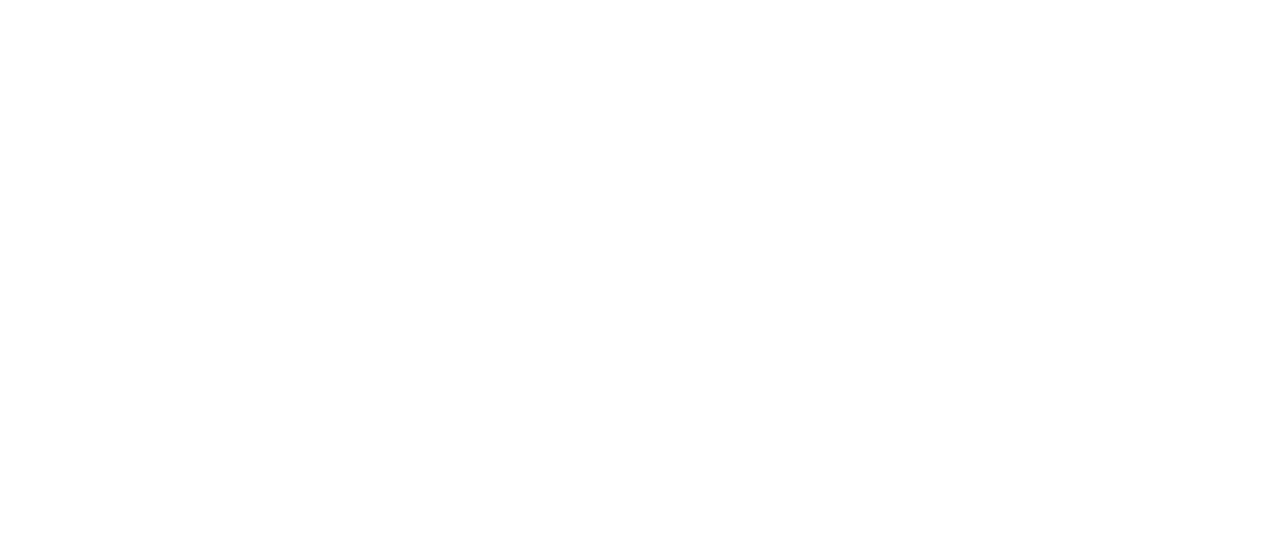
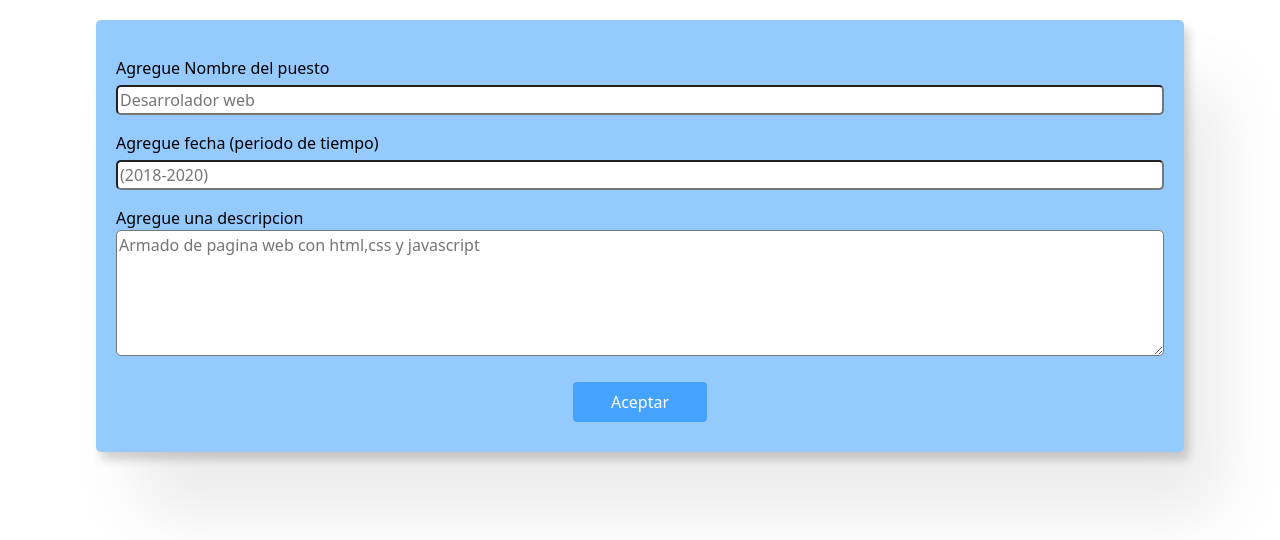
Before and after one commit to FlorFuentes/Portfolio_FrontEnd, an Angular app: page /experiencia/new in a window 1280 px wide. Before the commit this address led to /. Shown: the top 540 px of the page. Built offline with nearby package versions, Linux system fonts and the light colour scheme; a web font is replaced by a local one.

Commit message:
Experiencia terminado con sus 4 peticiones funcionando

```diff
--- a/src/app/Componentes/edicion-de-usuario/experiencia-edicion/crear-experiencia/crear-experiencia.component.css
+++ b/src/app/Componentes/edicion-de-usuario/experiencia-edicion/crear-experiencia/crear-experiencia.component.css
@@ -0,0 +1,70 @@
+.exp {
+    text-decoration: none;
+    max-width: 200px;
+    padding: 10px;
+    margin: 20px;
+    color: white;
+    background-color: rgba(30, 143, 255, 0.671);
+    border-radius: 10px;
+    cursor: pointer;
+    transition: all 0.2s ease-in-out
+  }
+  .exp:hover {
+    background-color: rgba(30, 143, 255, 0.555);
+    color: white;
+  }
+  .exp i {
+    padding: 0px 10px;
+  }
+
+ .form-expe-agre {
+    appearance: none;
+
+  }
+
+  /* formulario */
+.form-expe-agregar {
+  margin:20px;
+    box-shadow:
+      5px 7.9px 8.4px rgba(0, 0, 0, 0.16),
+      40px 63px 67px rgba(0, 0, 0, 0.08);
+    padding: 20px;
+    background-color: rgba(30, 143, 255, 0.471);
+    border-radius: 5px;
+    width: 85%;
+  }
+
+  .form-div {
+    color: black;
+    display: flex;
+    flex-direction: column;
+    text-align: left;
+    margin: 16px 0;
+  }
+
+  .form-div input[type="text"] {
+    margin-top: 5px;
+    border-radius: 5px;
+    outline: none;
+  }
+
+  #text-area {
+    border-radius: 5px;
+  }
+
+  /* Boton aceptar */
+.button-aceptar input[type="submit"] {
+    margin: 10px;
+    padding: 8px 38px;
+    border: none;
+    border-radius: 4px;
+    color: white;
+    background-color: rgba(30, 143, 255, 0.671);
+    transition: all 0.2s ease;
+    text-align: center;
+}
+
+.button-aceptar input[type="submit"]:hover {
+    background-color: rgba(30, 143, 255, 0.411);
+    color: white;
+}
--- a/src/app/Componentes/edicion-de-usuario/experiencia-edicion/crear-experiencia/crear-experiencia.component.html
+++ b/src/app/Componentes/edicion-de-usuario/experiencia-edicion/crear-experiencia/crear-experiencia.component.html
@@ -1 +1,22 @@
-<p>crear-experiencia works!</p>
+<div class="exp-agregar d-flex flex-column justify-content-center align-items-center">
+    <form [formGroup]="formExpAgregar" (ngSubmit)="onSubmitExperiencia()" class="form-expe-agregar">
+        <div class="form-div">
+        <label for="puesto">Agregue Nombre del puesto </label>
+        <input type="text" id="puesto" formControlName="puesto" placeholder="Desarrolador web">
+        </div>
+        <div class="form-div">
+            <label for="fecha">Agregue fecha (periodo de tiempo)</label>
+            <input type="text" id="fecha" formControlName="fecha" placeholder="(2018-2020)">
+        </div>
+
+        <div class="form-div">
+        <label for="text-area">Agregue una descripcion</label>
+        <textarea  formControlName="descripcion" id="text-area" cols="30" rows="5"
+            placeholder="Armado de pagina web con html,css y javascript"></textarea>
+        </div>
+
+        <div class="button-aceptar text-center">
+        <input type="submit" value="Aceptar">
+        </div>
+    </form>
+</div>
--- a/src/app/Componentes/edicion-de-usuario/experiencia-edicion/crear-experiencia/crear-experiencia.component.ts
+++ b/src/app/Componentes/edicion-de-usuario/experiencia-edicion/crear-experiencia/crear-experiencia.component.ts
@@ -1,4 +1,8 @@
 import { Component } from '@angular/core';
+import { FormBuilder, FormGroup } from '@angular/forms';
+import { ActivatedRoute, Router } from '@angular/router';
+import { Experiencia } from 'src/app/Model/experiencia';
+import { ExperienciaService } from 'src/app/servicios/experiencia.service';
 
 @Component({
   selector: 'app-crear-experiencia',
@@ -7,4 +11,41 @@ import { Component } from '@angular/core';
 })
 export class CrearExperienciaComponent {
 
+  formExpAgregar: FormGroup;
+  miPortfolio: Experiencia[]=[];
+
+  constructor(private fb: FormBuilder,
+              private datosPortfolio:ExperienciaService ,
+              private activatedRoute: ActivatedRoute,
+              private router: Router) {
+      this.formExpAgregar= this.fb.group({
+        // id:[''],
+        puesto:[''],
+        fecha:[''],
+        descripcion:[''],
+      })
+    }
+
+    ngOnInit(): void{
+
+    }
+
+    onSubmitExperiencia() {
+
+      const exper: Experiencia = {
+       // id: parseInt(this.activatedRoute.snapshot.params['id']),
+        fecha: this.formExpAgregar.value.fecha,
+        puesto: this.formExpAgregar.value.puesto,
+        descripcion: this.formExpAgregar.value.descripcion,
+      };
+        console.log(exper);
+
+      this.datosPortfolio.agregarExperiencia(exper).subscribe(() => {
+
+    });
+        alert("Formulario enviado correctamente! Click en 'Aceptar' para volver al inicio.");
+        this.router.navigate(['edicion-de-usuario']);
+    }
+
+
 }
--- a/src/app/Componentes/edicion-de-usuario/experiencia-edicion/editar-experiencia/editar-experiencia.component.html
+++ b/src/app/Componentes/edicion-de-usuario/experiencia-edicion/editar-experiencia/editar-experiencia.component.html
@@ -3,8 +3,12 @@
 
     <form [formGroup]="formExpe" (ngSubmit)="onSubmitExperiencia()" class="form-edicion" id="experiencia">
         <div class="form-div">
-            <label for="puesto">Edite Nombre del puesto y periodo de tiempo</label>
-            <input type="text" id="puesto" formControlName="puesto" placeholder="Encargada de ventas en kiosco de stella (2006-2010)">
+            <label for="puesto">Edite el puesto </label>
+            <input type="text" id="puesto" formControlName="puesto" placeholder="Encargada de ventas en kiosco de stella">
+        </div>
+        <div class="form-div">
+            <label for="fecha">Edite la fecha </label>
+            <input type="text" id="fecha" formControlName="fecha" placeholder="(2006-2010)">
         </div>
         <div class="form-div">
             <label for="text-area">Edite la Descripcion</label>
--- a/src/app/Componentes/experiencia/experiencia.component.html
+++ b/src/app/Componentes/experiencia/experiencia.component.html
@@ -3,11 +3,11 @@
 <section class="experiencia ">
   <div class="container d-flex flex-column ">
     <h2 class="experiencia-title text-center "> Experiencia</h2>
-    <div *ngFor="let experiencia of experienciaLista" class="experiencia-cont row   d-flex justify-content-center">
+    <div *ngFor="let experiencia of miPortfolio" class="experiencia-cont row   d-flex justify-content-center">
       <i class="fa-solid fa-shop fa-4x"></i>
       <div class="experiencia-info d-flex flex-column col-12">
-        <h3 *ngIf="miPortfolio">{{experiencia.puestoYperiodo}}</h3><br>
-        <h5 *ngIf="miPortfolio">{{experiencia.ubicacion}}</h5>
+        <h3 *ngIf="miPortfolio">{{experiencia.puesto}}</h3><br>
+        <h5 *ngIf="miPortfolio">{{experiencia.fecha}}</h5>
         <p *ngIf="miPortfolio">{{experiencia.descripcion}}</p>
       </div>
     </div>
--- a/src/app/Componentes/experiencia/experiencia.component.ts
+++ b/src/app/Componentes/experiencia/experiencia.component.ts
@@ -1,5 +1,6 @@
 import { Component } from '@angular/core';
-import { MiServicioService } from 'src/app/servicios/mi-servicio.service';
+import { Experiencia } from 'src/app/Model/experiencia';
+import { ExperienciaService } from 'src/app/servicios/experiencia.service';
 
 @Component({
   selector: 'app-experiencia',
@@ -7,16 +8,16 @@ import { MiServicioService } from 'src/app/servicios/mi-servicio.service';
   styleUrls: ['./experiencia.component.css']
 })
 export class ExperienciaComponent {
-  miPortfolio: any;
+  miPortfolio: Experiencia[]=[];
   //Defino variable para recorrer el array de educacion
-  experienciaLista: any;
-  constructor(private datosPortfolio: MiServicioService) { }
+  //experienciaLista: any;
+  constructor(private datosPortfolio: ExperienciaService) { }
 
   ngOnInit(): void {
     this.datosPortfolio.obtenerDatos().subscribe(data => {
       console.log(data);
       this.miPortfolio = data;
-      this.experienciaLista = data.experiencia;
+      //this.experienciaLista = data.experiencia;
     });
   }
 
--- a/src/app/app-routing.module.ts
+++ b/src/app/app-routing.module.ts
@@ -12,6 +12,7 @@ import { BannerEdicionComponent } from './Componentes/edicion-de-usuario/banner-
 import { EditarbannerComponent } from './Componentes/edicion-de-usuario/banner-edicion/editarbanner/editarbanner.component';
 import { EditarAcercaDeMiComponent } from './Componentes/edicion-de-usuario/a-de-mi-edicion/editar-acerca-de-mi/editar-acerca-de-mi.component';
 import { EditarExperienciaComponent } from './Componentes/edicion-de-usuario/experiencia-edicion/editar-experiencia/editar-experiencia.component';
+import { CrearExperienciaComponent } from './Componentes/edicion-de-usuario/experiencia-edicion/crear-experiencia/crear-experiencia.component';
 
 const routes: Routes = [
   { path: "",redirectTo:'/inicio', pathMatch: 'full'},
@@ -23,6 +24,7 @@ const routes: Routes = [
   //Chequear si acepta la ruta
   {path: 'banner/editar/:id', component:EditarbannerComponent},
   {path:'acercaDeMi/editar/:id',component:EditarAcercaDeMiComponent},
+  {path: 'experiencia/new',component:CrearExperienciaComponent},
   {path: 'experiencia/editar/:id', component:EditarExperienciaComponent}
 ];
 
--- a/src/app/servicios/experiencia.service.ts
+++ b/src/app/servicios/experiencia.service.ts
@@ -35,6 +35,11 @@ export class ExperienciaService {
     return this.http.get(this.ProyectoArgPrograma + "/experiencia/ver", this.httpOptions);
   }
 
+  /*------------------------------- Agregar Experiencia------------------------------- */
+
+  public agregarExperiencia(expe: Experiencia): Observable<Experiencia> {
+    return this.http.post<Experiencia>(this.ProyectoArgPrograma + `/experiencia/new`, expe, this.httpOptions);
+  }
 
   /*------------------------------- Eliminar Experiencia------------------------------- */
   public borrarExperiencia(id:number): Observable<any>{
```
Also changed, not shown: src/app/Componentes/edicion-de-usuario/experiencia-edicion/experiencia-edicion.component.css (+1 -102 lines), src/app/Componentes/edicion-de-usuario/experiencia-edicion/experiencia-edicion.component.html (+7 -51 lines).
